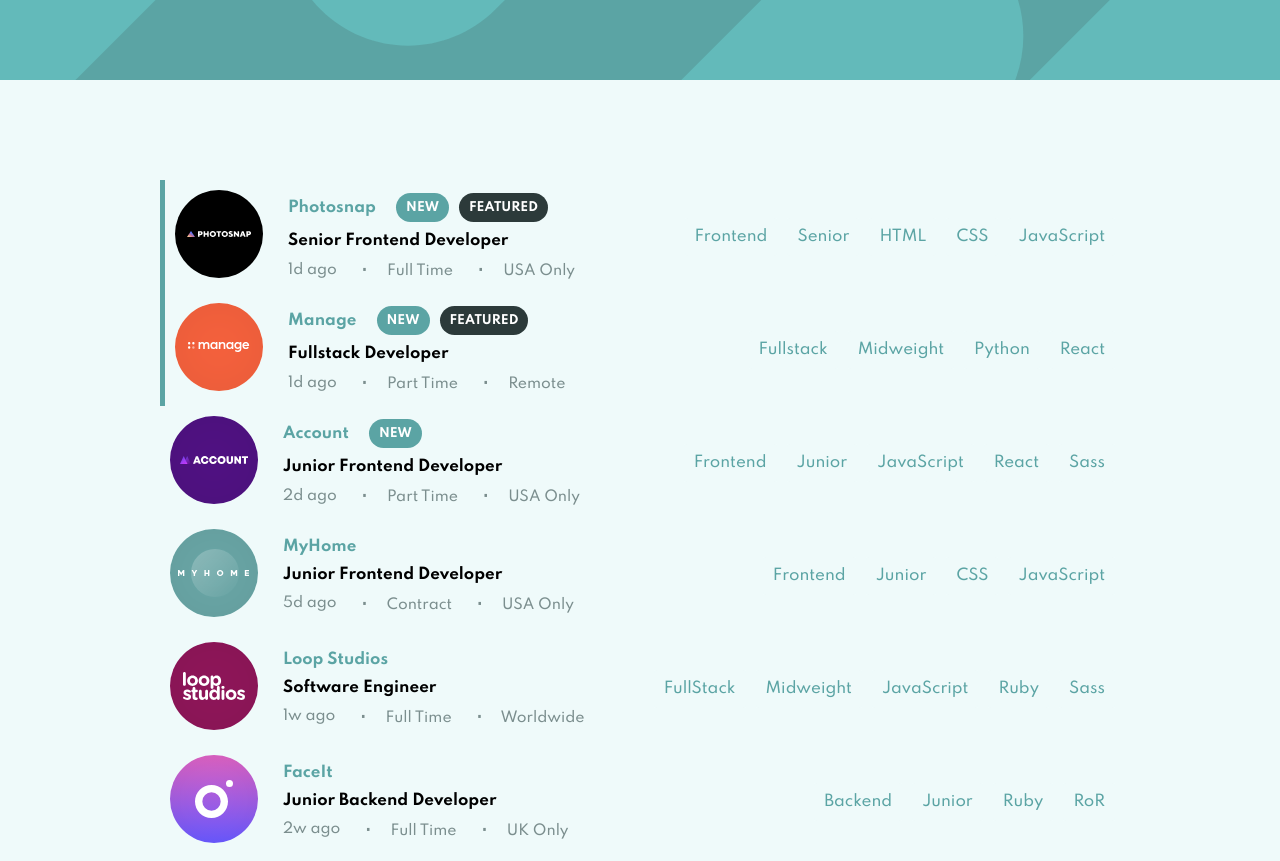
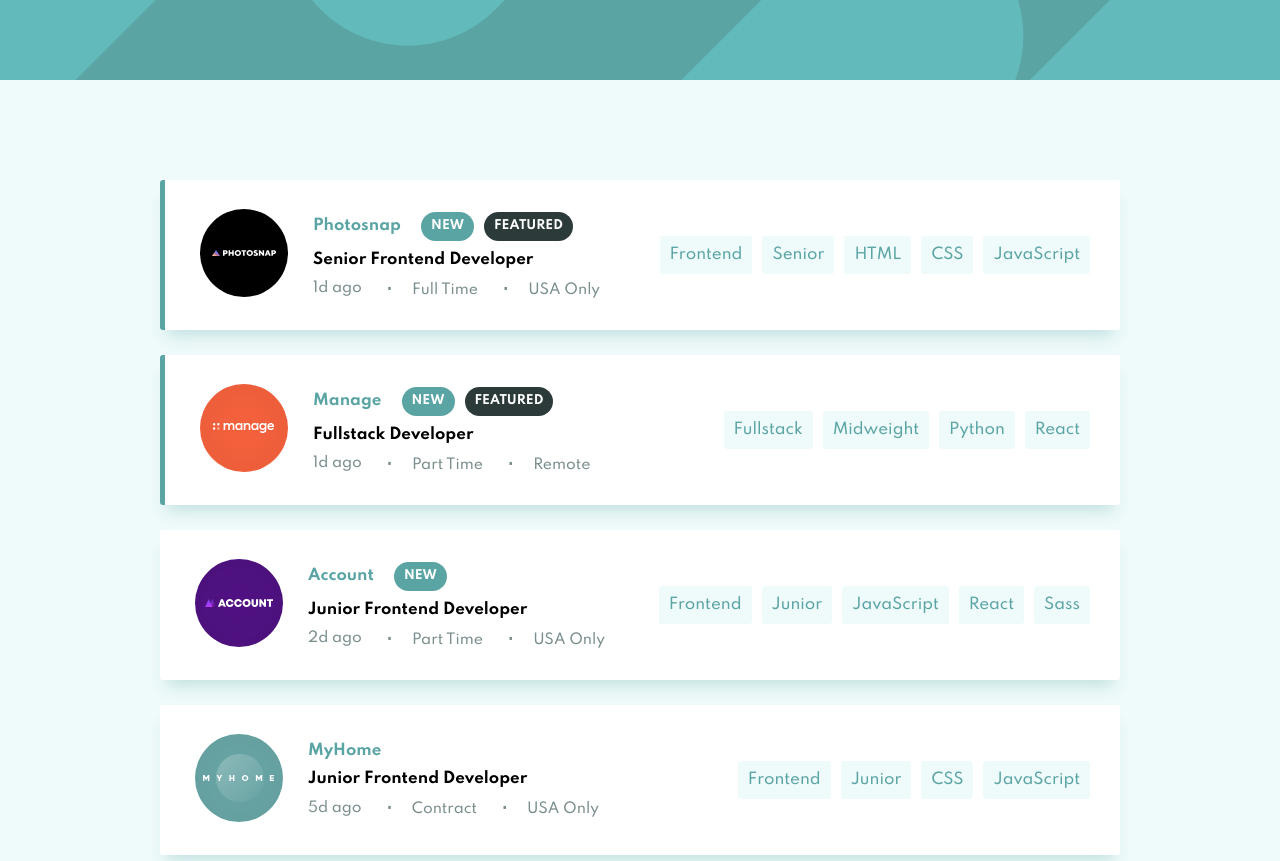
Before and after one commit to Sarukei/job-listings-with-filtering, a plain HTML site: page index.html in a window 1280 px wide. Shown: the top 861 px of the page. Drawn offline with Linux system fonts and the light colour scheme.

Commit message:
Fixed css

```diff
--- a/css/style.scss
+++ b/css/style.scss
@@ -141,7 +141,6 @@ button {
 .job-container {
   width: 100%;
 }
-<<<<<<< HEAD
 
 .job-listing-card {
   background: white;
@@ -281,5 +280,3 @@ button {
     transform: translateY(-185%);
   }
 }
-=======
->>>>>>> parent of 73316dd... Added background to card
```
Also changed, not shown: css/style.css, 1 other file.
